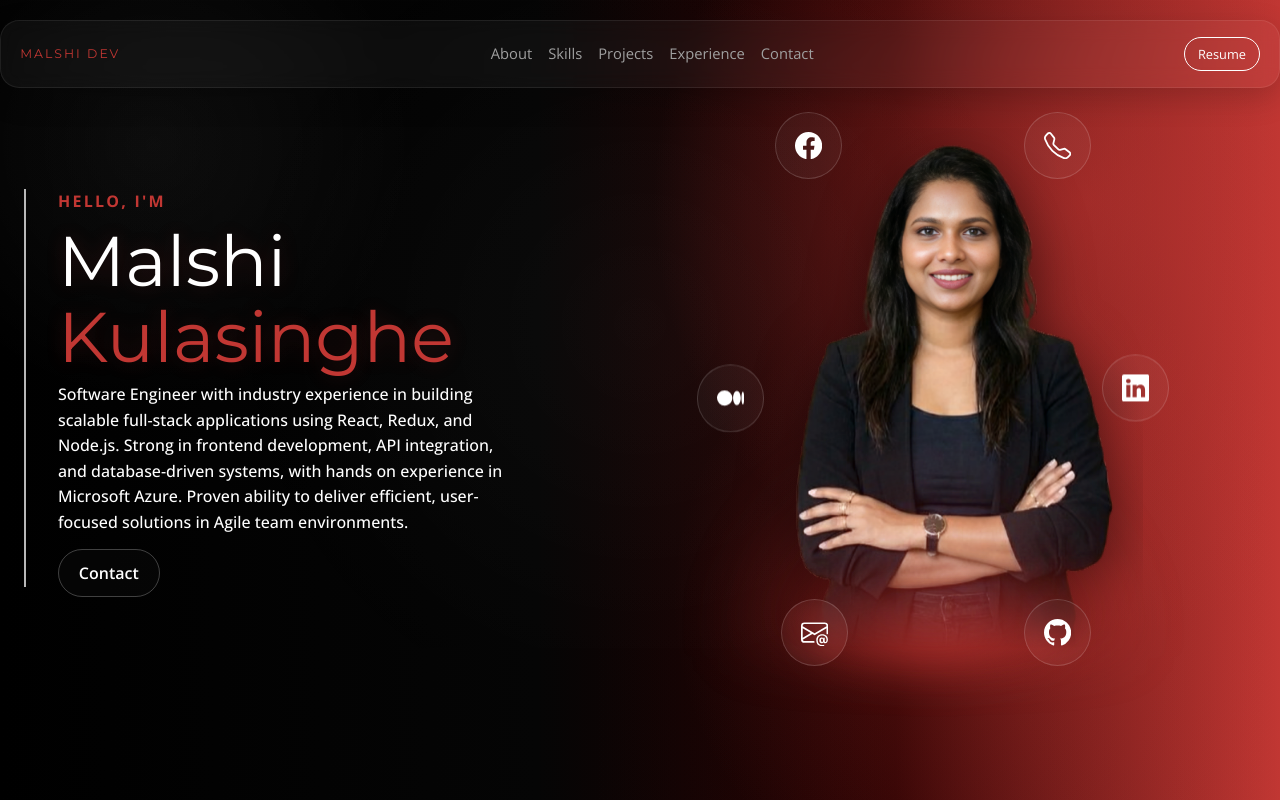
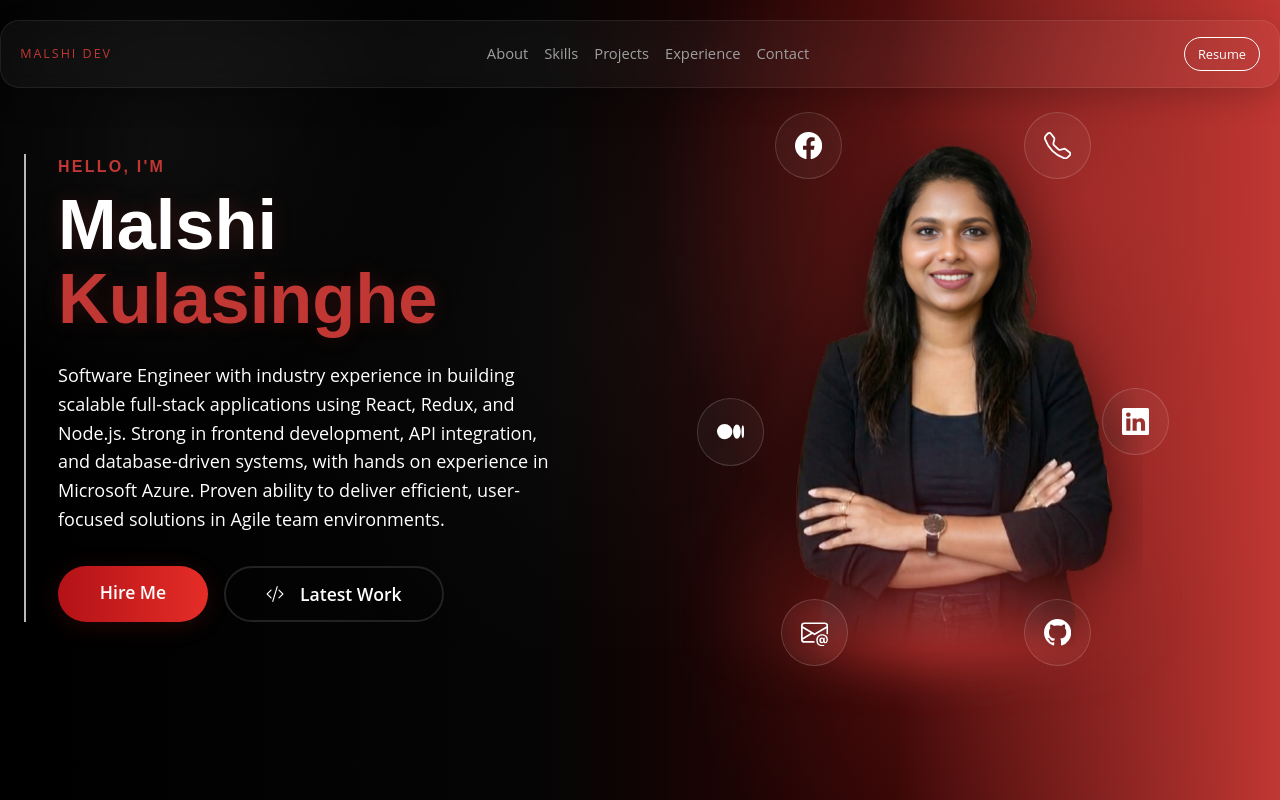
Before and after one commit to Malshii/Portfolio-v2, a Next.js app: page / in a window 1280 px wide. Shown: the top 800 px of the page. Built offline with nearby package versions, Linux system fonts and the light colour scheme.

Commit message:
updated hero section code

```diff
--- a/app/components/HeroSection.js
+++ b/app/components/HeroSection.js
@@ -5,8 +5,10 @@ export default function HeroSection() {
     <section className="hero section-reveal">
       <div className="hero-copy">
         <p className="hero-kicker">Hello, I'm</p>
-        <h1>Malshi <span>Kulasinghe</span></h1>
-        <p className="hero-summary">
+        <h1 className="hero-title">
+          Malshi <span className="hero-title-accent">Kulasinghe</span>
+        </h1>
+        <p className="hero-summary hero-summary-styled">
           Software Engineer with industry experience in building scalable
           full-stack applications using React, Redux, and Node.js. Strong in
           frontend development, API integration, and database-driven systems,
@@ -15,8 +17,27 @@ export default function HeroSection() {
         </p>
 
         <div className="hero-actions">
-          <a href="#contact" className="btn btn-secondary">
-            Contact
+          <a
+            href="#contact"
+            className="btn btn-primary hero-hireme-btn"
+          >
+            Hire Me
+          </a>
+          <a
+            href="#projects"
+            className="btn btn-secondary hero-latestwork-btn"
+          >
+            <svg
+              xmlns="http://www.w3.org/2000/svg"
+              width="16"
+              height="16"
+              fill="currentColor"
+              className="bi bi-code-slash"
+              viewBox="0 0 16 16"
+            >
+              <path d="M10.478 1.647a.5.5 0 1 0-.956-.294l-4 13a.5.5 0 0 0 .956.294zM4.854 4.146a.5.5 0 0 1 0 .708L1.707 8l3.147 3.146a.5.5 0 0 1-.708.708l-3.5-3.5a.5.5 0 0 1 0-.708l3.5-3.5a.5.5 0 0 1 .708 0m6.292 0a.5.5 0 0 0 0 .708L14.293 8l-3.147 3.146a.5.5 0 0 0 .708.708l3.5-3.5a.5.5 0 0 0 0-.708l-3.5-3.5a.5.5 0 0 0-.708 0" />
+            </svg>
+            Latest Work
           </a>
         </div>
       </div>
--- a/app/globals.css
+++ b/app/globals.css
@@ -1,3 +1,22 @@
+/* Font family setup for the entire project */
+html,
+body {
+  font-family:
+    "Open Sans", "Open Sans Fallback", Roboto, "Roboto Fallback", sans-serif;
+}
+
+h1,
+h2,
+h3,
+h4,
+h5,
+h6,
+.heading,
+.hero-kicker,
+.hero-copy h1,
+.hero-copy span {
+  font-family: "Montserrat", "Montserrat Fallback", sans-serif;
+}
 @import url("https://fonts.googleapis.com/css2?family=Montserrat:wght@400;500;600;700;800&family=Open+Sans:wght@400;500;600;700&family=Roboto:wght@400;500;700&display=swap");
 @import "tailwindcss";
 
--- a/app/styles/buttons.css
+++ b/app/styles/buttons.css
@@ -19,6 +19,7 @@
   background: linear-gradient(120deg, #c13733, #a0a0a0, #ffffff);
   color: #000000;
   box-shadow: 0 12px 30px rgba(193, 55, 51, 0.32);
+  text-align: center;
 }
 
 .btn-secondary {
--- a/app/styles/hero.css
+++ b/app/styles/hero.css
@@ -1,3 +1,66 @@
+/* --- HERO SECTION CUSTOM STYLES (HIGH SPECIFICITY) --- */
+.hero-copy h1.hero-title {
+  font-family: 'Montserrat', 'Montserrat Fallback', sans-serif;
+  font-size: clamp(2.5rem, 5.5vw, 4.4rem);
+  font-weight: 600;
+  line-height: 1.06;
+  margin: 0.5rem 0 0;
+  text-shadow: 0 0 20px rgba(193, 55, 51, 0.2);
+}
+.hero-copy h1.hero-title .hero-title-accent {
+  color: linear-gradient(90deg, #b31217 0%, #e52d27 100%);
+  font-weight: 600;
+}
+.hero-copy .hero-summary-styled {
+  font-family: 'Open Sans', 'Open Sans Fallback', Roboto, 'Roboto Fallback', sans-serif;
+  font-size: 1.125rem;
+  font-weight: 400;
+  margin-top: 1.5rem;
+  margin-bottom: 2rem;
+  max-width: 600px;
+  color: #fff;
+}
+.hero-actions {
+  display: flex;
+  gap: 1rem;
+  margin-top: 1.6rem;
+}
+.hero-actions .btn.hero-hireme-btn {
+  background: linear-gradient(90deg, #b31217 0%, #e52d27 100%);
+  border: none;
+  color: #fff;
+  font-weight: 600;
+  border-radius: 2rem;
+  padding: 0.75rem 2.5rem;
+  font-size: 1.1rem;
+  box-shadow: 0 4px 24px 0 rgba(229, 45, 39, 0.15);
+  transition: background 0.2s;
+}
+.hero-actions .btn.hero-hireme-btn:hover {
+  background: linear-gradient(90deg, #e52d27 0%, #b31217 100%);
+}
+.hero-actions .btn.hero-latestwork-btn {
+  display: flex;
+  align-items: center;
+  gap: 0.5rem;
+  border: 2px solid #222;
+  color: #fff;
+  background: transparent;
+  font-weight: 600;
+  border-radius: 2rem;
+  padding: 0.75rem 2.5rem;
+  font-size: 1.1rem;
+  transition: border-color 0.2s, color 0.2s;
+}
+.hero-actions .btn.hero-latestwork-btn:hover {
+  border-color: #e52d27;
+  color: #e52d27;
+}
+.hero-actions .btn.hero-latestwork-btn svg {
+  margin-right: 0.5rem;
+  min-width: 18px;
+  min-height: 18px;
+}
 /* Hero section and profile image styles */
 
 .hero-stage {
@@ -91,7 +154,7 @@
 .hero-copy {
   border-left: 2px solid rgba(255, 255, 255, 0.72);
   padding-left: 2rem;
-  max-width: 500px;
+  max-width: 600px;
 }
 
 .hero-kicker {
--- a/app/styles/social.css
+++ b/app/styles/social.css
@@ -55,7 +55,6 @@
 .social-4 {
   top: 50%;
   right: -26px;
-  transform: translateY(-50%);
 }
 
 .social-5 {
@@ -66,7 +65,6 @@
 .social-6 {
   top: 52%;
   left: -26px;
-  transform: translateY(-50%);
 }
 
 .social-row a {
--- a/app/styles/variables.css
+++ b/app/styles/variables.css
@@ -13,8 +13,8 @@
   --glass-border: rgba(255, 255, 255, 0.14);
   --shadow-deep: 0 24px 60px rgba(0, 0, 0, 0.5);
 
-  --font-open-sans: "Open Sans", Arial, Helvetica, sans-serif;
+  /* --font-open-sans: "Open Sans", Arial, Helvetica, sans-serif;
   --font-roboto: "Roboto", Arial, Helvetica, sans-serif;
   --font-montserrat: "Montserrat", Arial, Helvetica, sans-serif;
-  --font-display: "Montserrat", "Segoe UI", Arial, sans-serif;
+  --font-display: "Montserrat", "Segoe UI", Arial, sans-serif; */
 }
--- a/package.json
+++ b/package.json
@@ -3,8 +3,8 @@
   "version": "0.1.0",
   "private": true,
   "scripts": {
-    "dev": "next dev",
-    "build": "next build",
+    "dev": "next dev --webpack",
+    "build": "next build --webpack",
     "start": "next start"
   },
   "dependencies": {
```
